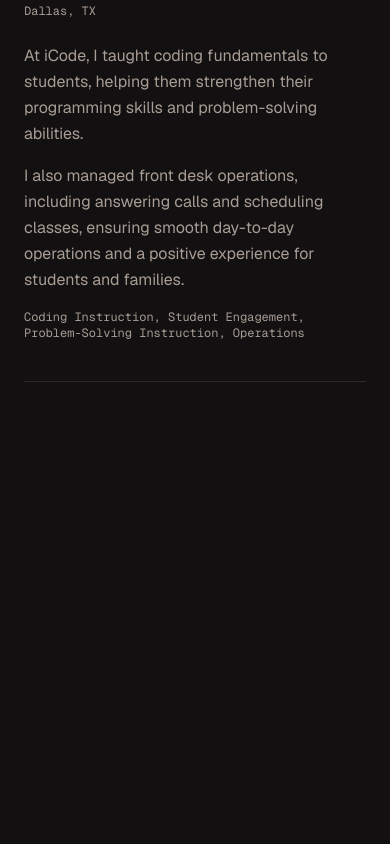
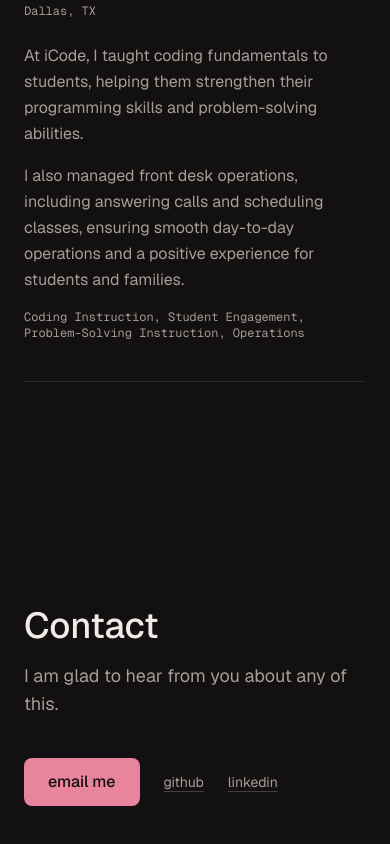
Before and after one commit to aparnabalaji07/portfolio, a Next.js app: page / in a window 390 px wide. Shown: the part 6005-6849 px from the top of the page. Before the commit the page ends 6483 px from the top, so only its background shows below. Built offline with nearby package versions, Linux system fonts and the light colour scheme.

Commit message:
feat: added contact section with email, github, and linkedin

```diff
--- a/src/app/page.js
+++ b/src/app/page.js
@@ -2,6 +2,7 @@ import Hero from "@/components/Hero";
 import About from "@/components/About";
 import Projects from "@/components/Projects";
 import Experience from "@/components/Experience";
+import Contact from "@/components/Contact";
 
 export default function Home() {
   return (
@@ -10,6 +11,7 @@ export default function Home() {
       <About />
       <Projects />
       <Experience />
+      <Contact />
     </main>
   );
 }
--- /dev/null
+++ b/src/components/Contact.js
@@ -0,0 +1,44 @@
+import Container from "@/components/Container";
+import FadeIn from "@/components/FadeIn";
+
+export default function Contact() {
+  return (
+    <section id="contact" className="py-32">
+      <Container>
+        <FadeIn>
+          <h2 className="text-text text-4xl md:text-5xl font-medium">
+            Contact
+          </h2>
+          <p className="text-muted text-lg mt-4 max-w-xl">
+            I am glad to hear from you about any of this.
+          </p>
+
+          <div className="flex flex-wrap items-center gap-6 mt-10">
+            <a
+              href="mailto:aparna.balaji@gmail.com"
+              className="bg-accent text-bg px-6 py-3 rounded-lg font-medium hover:opacity-90 transition-opacity outline-none focus-visible:outline-2 focus-visible:outline-text focus-visible:outline-offset-2"
+            >
+              email me
+            </a>
+            <a
+              href="https://github.com/aparnabalaji07"
+              target="_blank"
+              rel="noopener noreferrer"
+              className="text-sm text-muted hover:text-text transition-colors underline underline-offset-4 decoration-white/20 outline-none focus-visible:outline-2 focus-visible:outline-accent focus-visible:outline-offset-4 rounded-sm"
+            >
+              github
+            </a>
+            <a
+              href="https://www.linkedin.com/in/aparna-balaji07/"
+              target="_blank"
+              rel="noopener noreferrer"
+              className="text-sm text-muted hover:text-text transition-colors underline underline-offset-4 decoration-white/20 outline-none focus-visible:outline-2 focus-visible:outline-accent focus-visible:outline-offset-4 rounded-sm"
+            >
+              linkedin
+            </a>
+          </div>
+        </FadeIn>
+      </Container>
+    </section>
+  );
+}
```
Also changed, not shown: .claude/settings.json.
